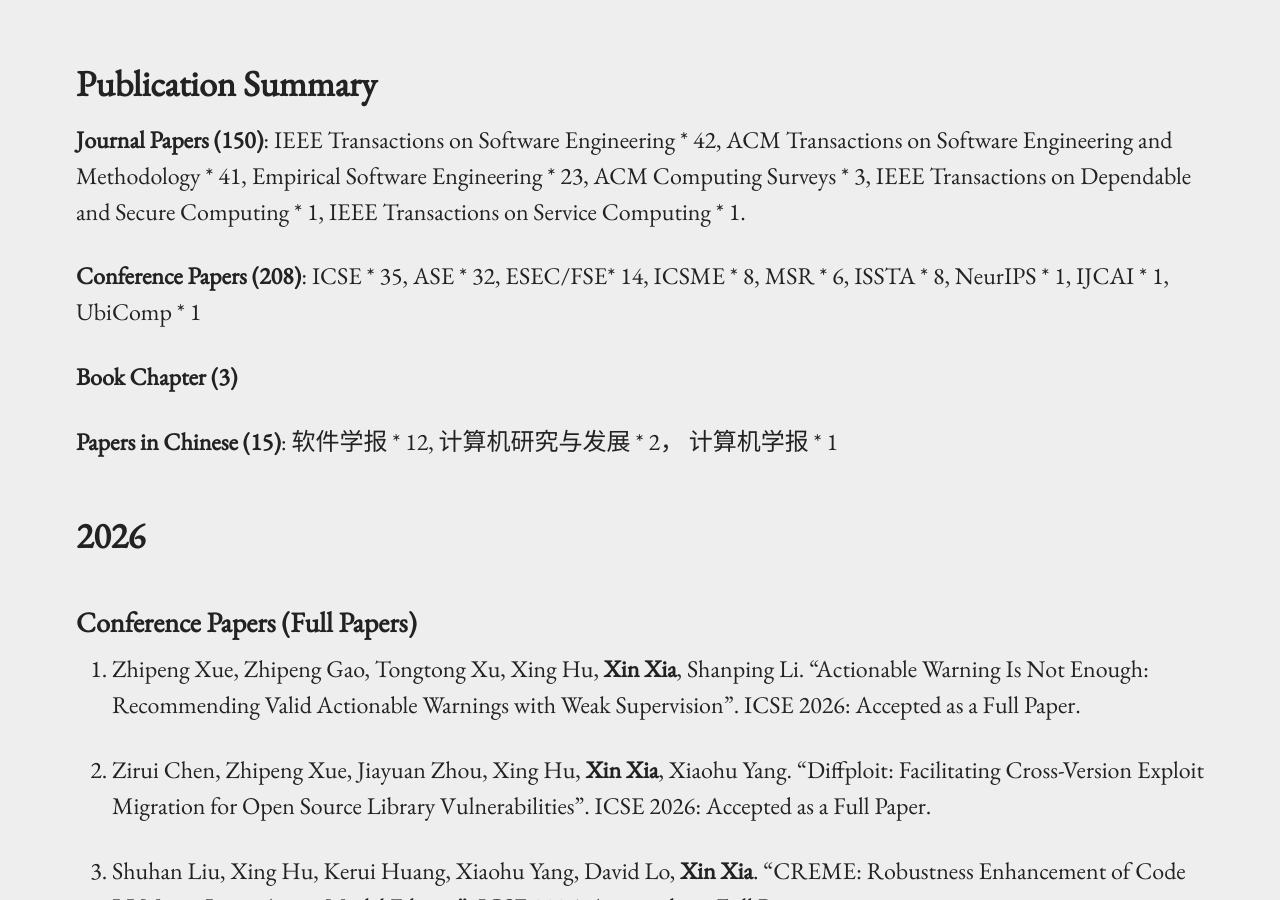
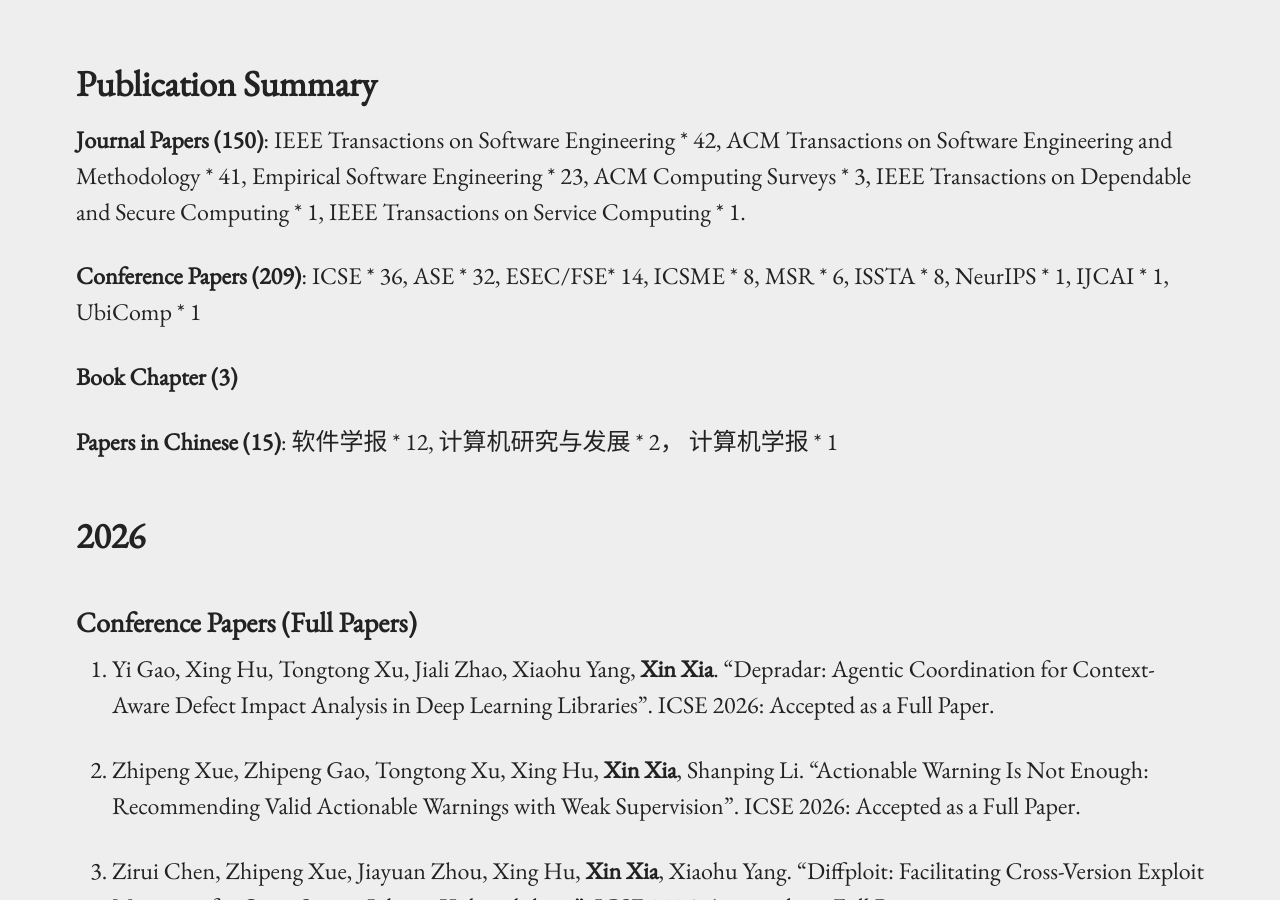
Before and after one commit to xin-xia/xin-xia.github.io, a Jekyll site: the page built from publication.md, in a window 1280 px wide and 900 px high, scrolled down 203 px. Built offline with Jekyll 4.4.1, drawn with Linux system fonts in a browser that asks for light colours.

Commit message:
Update publication.md

```diff
--- a/publication.md
+++ b/publication.md
@@ -8,7 +8,7 @@ permalink: /publication/
 
 <strong>Journal Papers (150)</strong>: IEEE Transactions on Software Engineering * 42,  ACM Transactions on Software Engineering and Methodology * 41, Empirical Software Engineering * 23,  ACM Computing Surveys * 3, IEEE  Transactions on Dependable and Secure Computing * 1, IEEE Transactions on Service Computing * 1.
 
-<strong>Conference Papers (208)</strong>: ICSE * 35, ASE * 32, ESEC/FSE* 14, ICSME * 8, MSR * 6,  ISSTA * 8, NeurIPS * 1, IJCAI * 1, UbiComp * 1
+<strong>Conference Papers (209)</strong>: ICSE * 36, ASE * 32, ESEC/FSE* 14, ICSME * 8, MSR * 6,  ISSTA * 8, NeurIPS * 1, IJCAI * 1, UbiComp * 1
 
 <strong>Book Chapter (3) </strong>
 
@@ -18,6 +18,8 @@ permalink: /publication/
 ## 2026
 
 ### Conference Papers (Full Papers)
+
+209. Yi Gao, Xing Hu, Tongtong Xu, Jiali Zhao, Xiaohu Yang, <strong>Xin Xia</strong>. "Depradar: Agentic Coordination for Context-Aware Defect Impact Analysis in Deep Learning Libraries". ICSE 2026: Accepted as a Full Paper.  <br/>
 
 207. Zhipeng Xue, Zhipeng Gao, Tongtong Xu, Xing Hu, <strong>Xin Xia</strong>, Shanping Li. "Actionable Warning Is Not Enough: Recommending Valid Actionable Warnings with Weak Supervision". ICSE 2026: Accepted as a Full Paper.  <br/>
 
```
